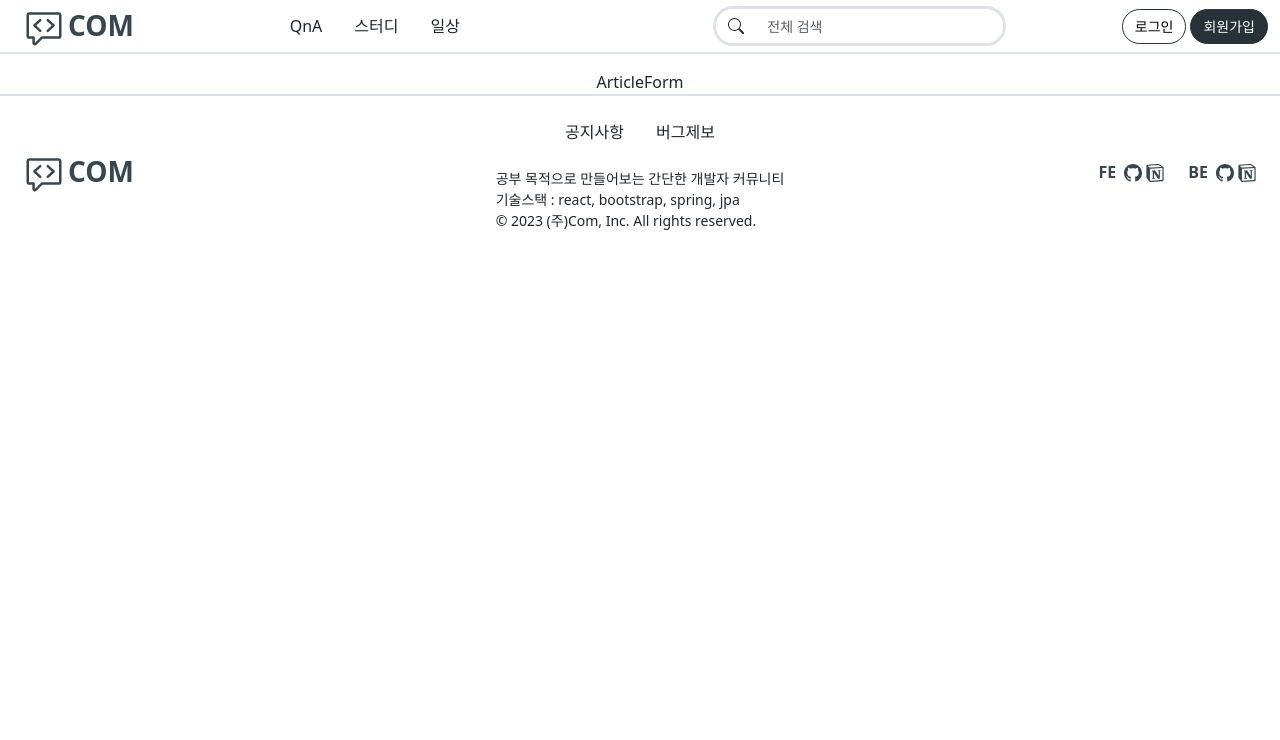
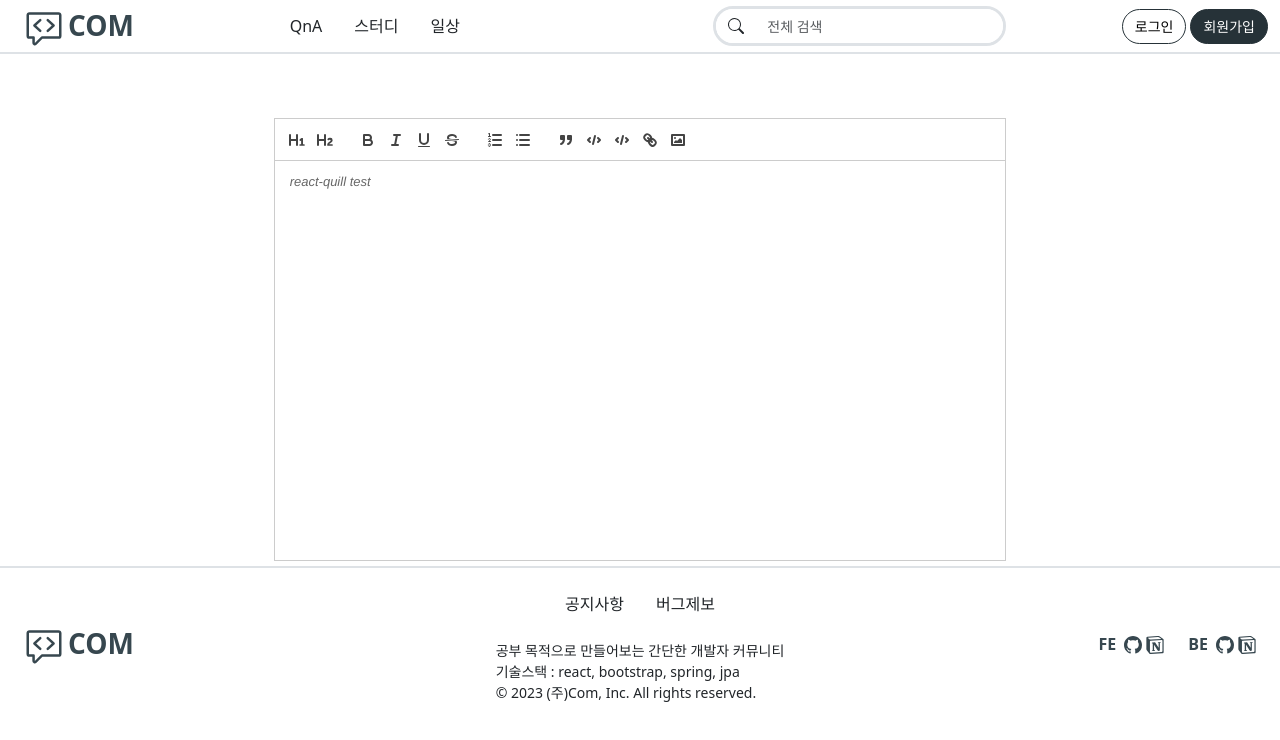
Before and after one commit to rhos0129/community-web, a React (Create React App) app: page /article/wirte in a window 1280 px wide. Shown: the top 740 px of the page. Built offline with nearby package versions, Linux system fonts and the light colour scheme.

Commit message:
build : 라이브러리 react-quill 추가

```diff
--- a/package.json
+++ b/package.json
@@ -11,6 +11,7 @@
     "react-bootstrap": "^2.9.1",
     "react-dom": "^18.2.0",
     "react-icons": "^4.11.0",
+    "react-quill": "^2.0.0",
     "react-router-dom": "^6.18.0",
     "react-scripts": "5.0.1",
     "sass": "^1.69.5",
--- a/src/pages/article/ArticleForm.jsx
+++ b/src/pages/article/ArticleForm.jsx
@@ -1,12 +1,29 @@
-import React from 'react'
-import Layout from 'components/layout/Layout'
+import React from "react";
+import Layout from "components/layout/Layout";
+import ReactQuill from "react-quill";
+import "react-quill/dist/quill.snow.css";
 
 const ArticleForm = () => {
+  const modules = {
+    toolbar: [
+      [{ header: 1 }, { header: 2 }],
+      ["bold", "italic", "underline", "strike"],
+      [{ list: "ordered" }, { list: "bullet" }],
+      ["blockquote", "code", "code-block", "link", "image", "divider"],
+    ],
+  };
+
   return (
     <Layout>
-      ArticleForm
+      <ReactQuill
+        className="w-100 my-5"
+        theme="snow"
+        modules={modules}
+        placeholder="react-quill test"
+        style={{height: '50vh'}}
+      />
     </Layout>
-  )
-}
+  );
+};
 
-export default ArticleForm
+export default ArticleForm;
```
Also changed, not shown: 1 other file (tests, documents, lock files or other folders).
